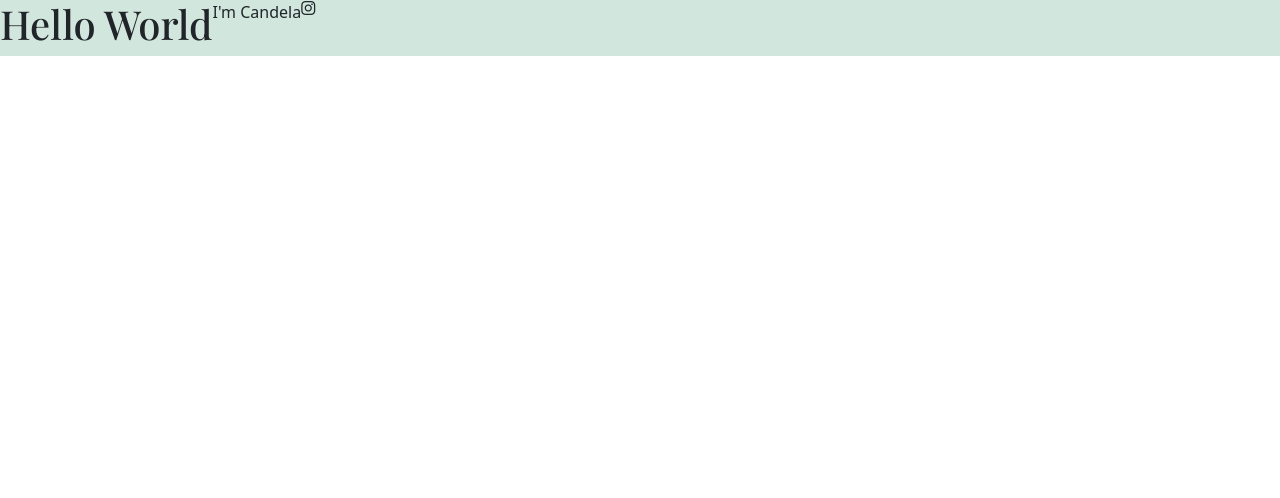
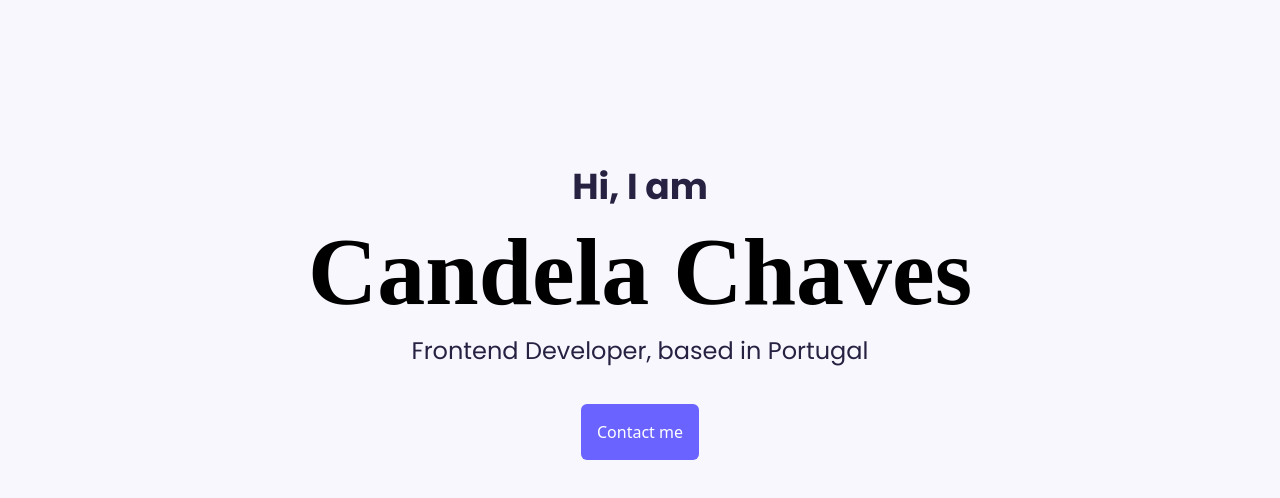
Before and after one commit to macandelachaves/portfolio-Candela, a plain HTML site: page index.html in a window 1280 px wide. Drawn offline with nearby package versions, Linux system fonts and the light colour scheme; a web font is replaced by a local one.

Commit message:
First CSS - Variables

```diff
--- a/index.html
+++ b/index.html
@@ -31,10 +31,11 @@
     <title>Document</title>
   </head>
   <body>
-    <div class="d-flex bg-success-subtle">
-      <h1>Hello World</h1>
-      <p>I'm Candela</p>
-      <i class="fa-brands fa-instagram"></i>
+    <div class="homepage">
+      <p>Hi, I am</p>
+      <h1>Candela Chaves</h1>
+      <h2>Frontend Developer, based in Portugal</h2>
+      <a href="#" class="btn btn-branding"> Contact me</a>
     </div>
   </body>
 </html>
--- a/style/style.css
+++ b/style/style.css
@@ -1,9 +1,48 @@
-h1 {
-  font-family: "Playfair Display";
+:root {
+  --homepage-background-color: #f9f7fe;
+  --primary-text-color: #272142;
+  --main-head-font-text: playfair;
+  --second-font-text: poppins;
 }
 
-h2 {
-  font-family: "Poppins", sans-serif;
-  font-weight: 200;
-  font-style: normal;
+h1,
+h2,
+h3,
+h4,
+h5,
+h6 {
+  font-family: var(--main-head-font-text);
 }
+
+.homepage {
+  background-color: var(--homepage-background-color);
+  text-align: center;
+  padding: 160px 20px;
+  color: var(--primary-text-color);
+}
+
+.homepage h1 {
+  font-size: 96px;
+  font-weight: bold;
+  color: black;
+}
+
+.homepage h2 {
+  font-family: var(--second-font-text);
+  font-size: 24px;
+  font-weight: normal;
+}
+
+.homepage p {
+  font-family: var(--second-font-text);
+  font-size: 36px;
+  font-weight: bold;
+  margin: 0;
+}
+
+.btn-branding {
+  background-color: #6b63ff;
+  color: white;
+  padding: 15px 15px;
+  margin-top: 30px;
+}
```
